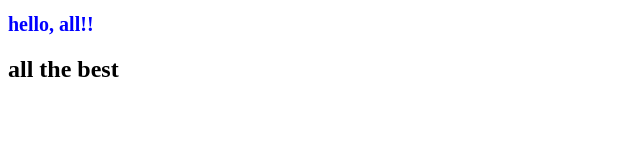
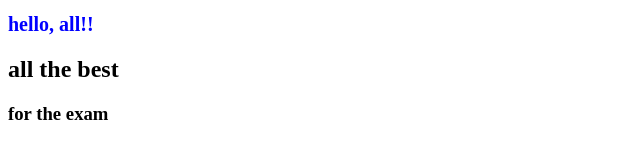
Before and after one commit to PrajwalP19/PR-practice, a plain HTML site: page index.html in a window 1280 px wide. Shown: the whole page, without its empty margins (0-640 px from the left). Drawn offline with Linux system fonts and the light colour scheme.

Commit message:
added content on index.html on index branch

```diff
--- a/index.html
+++ b/index.html
@@ -9,5 +9,6 @@
 <body>
     <h1 class="hello">hello, all!!</h1>
     <h2>all the best</h2>
+    <h3>for the exam</h3>
 </body>
 </html>
```
